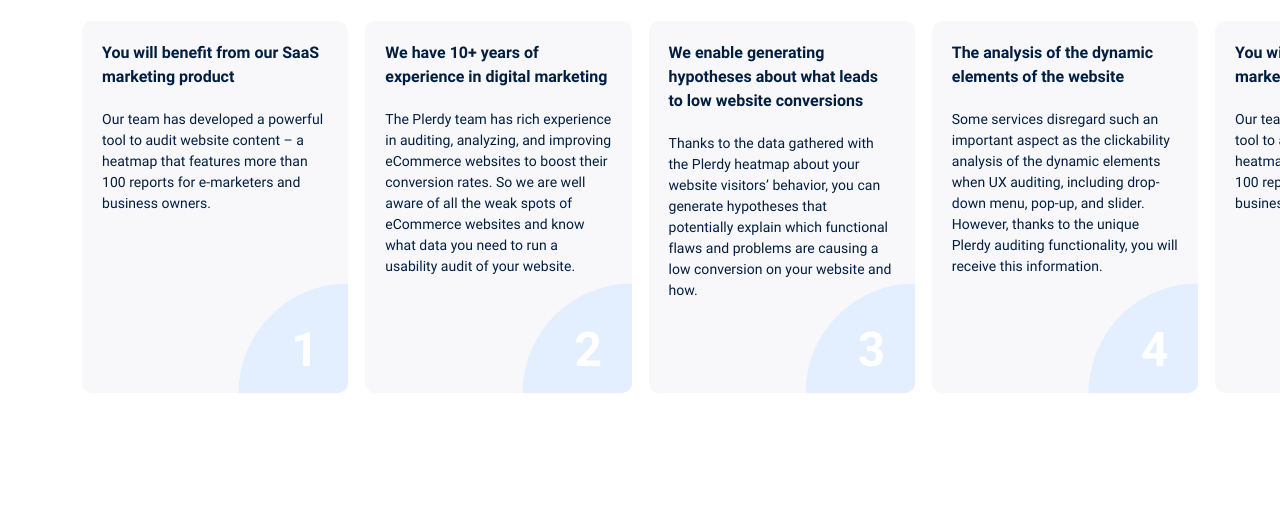
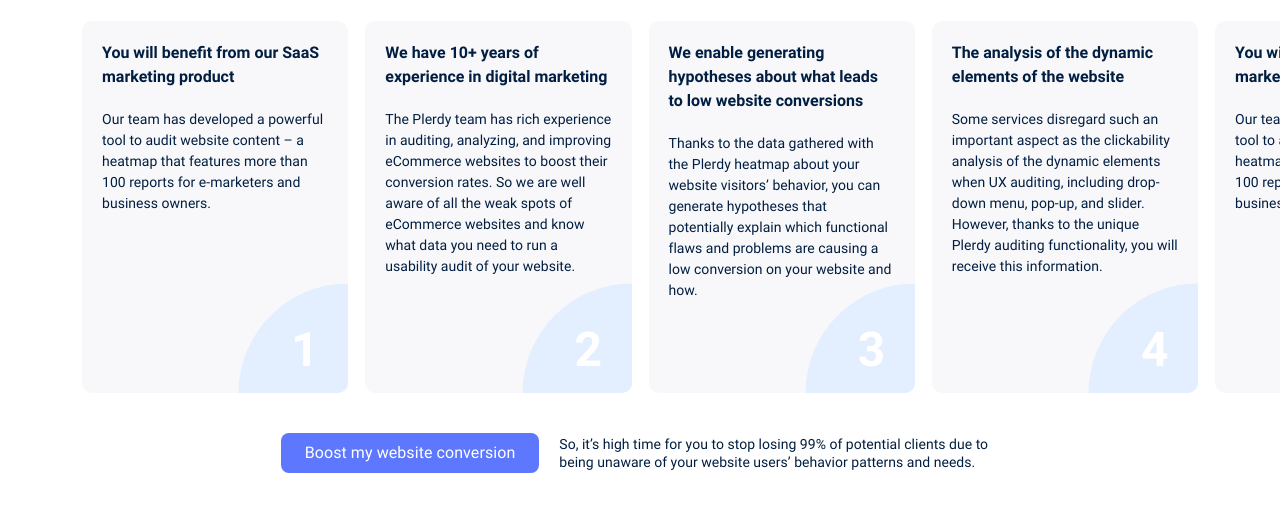
Before and after one commit to adwasar/Predy-test, a website built with Vite: page src/index.html in a window 1280 px wide. Shown: the part 844-1356 px from the top of the page. Built offline with nearby package versions, Linux system fonts and the light colour scheme; files whose address does not match are found by name.

Commit message:
feat: boost-me sectoin

```diff
--- a/src/index.html
+++ b/src/index.html
@@ -57,11 +57,13 @@
           <div class="custom-hero__our-clients">
             <h2 class="custom-hero__clients-title">Trusted by some of the world's largest enterprises</h2>
             <ul class="custom-hero__clients-list">
-              <li class="custom-hero__clients-item"><img src="./assets/img/icons/softserve.svg" alt="softserve logo"></li>
+              <li class="custom-hero__clients-item"><img src="./assets/img/icons/softserve.svg" alt="softserve logo">
+              </li>
               <li class="custom-hero__clients-item"><img src="./assets/img/icons/subaru.svg" alt="subaru logo"></li>
               <li class="custom-hero__clients-item"><img src="./assets/img/icons/anextour.svg" alt="anextour logo"></li>
               <li class="custom-hero__clients-item"><img src="./assets/img/icons/prom.svg" alt="prom logo"></li>
-              <li class="custom-hero__clients-item"><img src="./assets/img/icons/ukrposhta.svg" alt="ukrposhta logo"></li>
+              <li class="custom-hero__clients-item"><img src="./assets/img/icons/ukrposhta.svg" alt="ukrposhta logo">
+              </li>
             </ul>
           </div>
         </div>
@@ -99,7 +101,8 @@
               </div>
             </div>
             <div class="custom-slide swiper-slide">
-              <h3 class="custom-slide__title">We enable generating hypotheses about what leads to low website conversions
+              <h3 class="custom-slide__title">We enable generating hypotheses about what leads to low website
+                conversions
               </h3>
               <p class="custom-slide__text">Thanks to the data gathered with the Plerdy heatmap about your website
                 visitors’ behavior, you can generate hypotheses that potentially explain which functional flaws and
@@ -110,8 +113,10 @@
             </div>
             <div class="custom-slide swiper-slide">
               <h3 class="custom-slide__title">The analysis of the dynamic elements of the website</h3>
-              <p class="custom-slide__text">Some services disregard such an important aspect as the clickability analysis
-                of the dynamic elements when UX auditing, including drop-down menu, pop-up, and slider. However, thanks to
+              <p class="custom-slide__text">Some services disregard such an important aspect as the clickability
+                analysis
+                of the dynamic elements when UX auditing, including drop-down menu, pop-up, and slider. However, thanks
+                to
                 the unique Plerdy auditing functionality, you will receive this information.</p>
               <div class="custom-slide__bg-image">
                 <span class="custom-slide__number">4</span>
@@ -137,6 +142,12 @@
           <div class="custom-slider__pagination"></div>
         </div>
       </div>
+
+      <div class="custom-boost-me">
+        <button class="custom-boost-me__btn custom-btn">Boost my website conversion</button>
+        <p class="custom-boost-me__text">So, it’s high time for you to stop losing 99% of potential clients due to being
+          unaware of your website users’ behavior patterns and needs.</p>
+      </div>
     </div>
 
   </div>
--- /dev/null
+++ b/src/scss/components/_boost-me.scss
@@ -0,0 +1,25 @@
+.custom-boost-me {
+  margin: 40px 0 74px;
+  display: flex;
+  justify-content: center;
+  align-items: center;
+  gap: 20px;
+  @include media-breakpoint-down(lg) {
+    margin: 20px 0 29px;
+    flex-direction: column;
+    gap: 10px;
+  }
+
+  &__text {
+    margin: 0;
+    line-height: 130%;
+    letter-spacing: 0.035px;
+    max-width: 440px;
+    @include media-breakpoint-down(lg) {
+      text-align: center;
+    }
+    @include media-breakpoint-down(md) {
+      font-size: 12px;
+    }
+  }
+}
--- a/src/scss/components/_buttons.scss
+++ b/src/scss/components/_buttons.scss
@@ -9,6 +9,7 @@
   background-color: $bg-button;
   border: none;
   letter-spacing: 0.08px;
+  text-wrap: nowrap;
   @include media-breakpoint-down(md) {
     padding: 10px 30px;
     font-size: 14px;
--- a/src/scss/components/_slider.scss
+++ b/src/scss/components/_slider.scss
@@ -1,6 +1,5 @@
 .custom-slider {
   margin-top: 100px;
-  margin-bottom: 100px;
   @include media-breakpoint-down(lg) {
     margin-top: 40px;
   }
--- a/src/scss/main.scss
+++ b/src/scss/main.scss
@@ -5,4 +5,5 @@
 //components
 @import './components/hero';
 @import './components/slider';
+@import './components/boost-me';
 @import './components/buttons';
```
